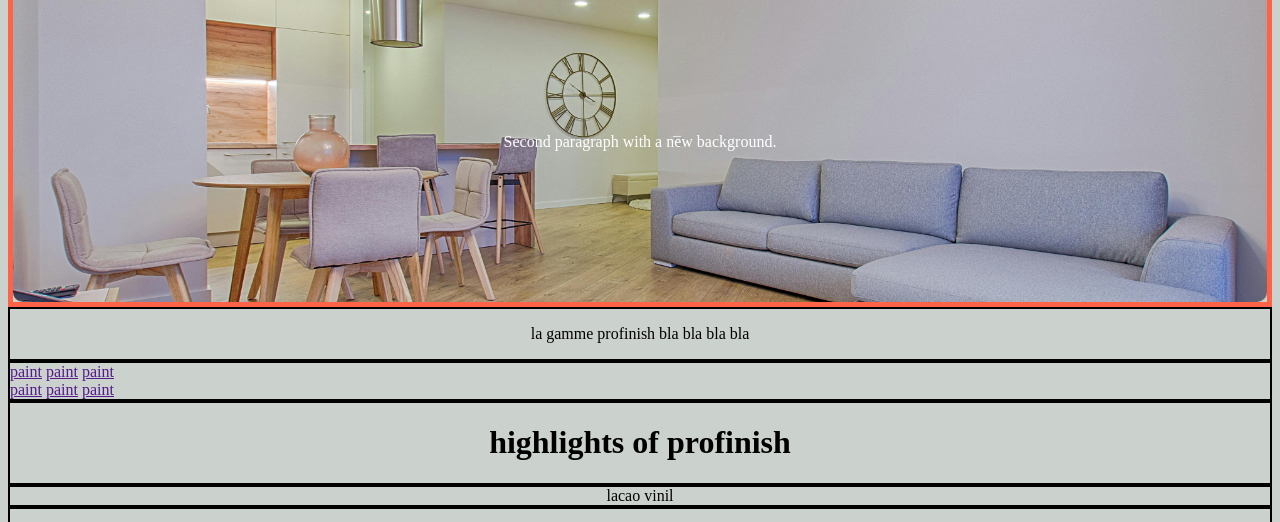
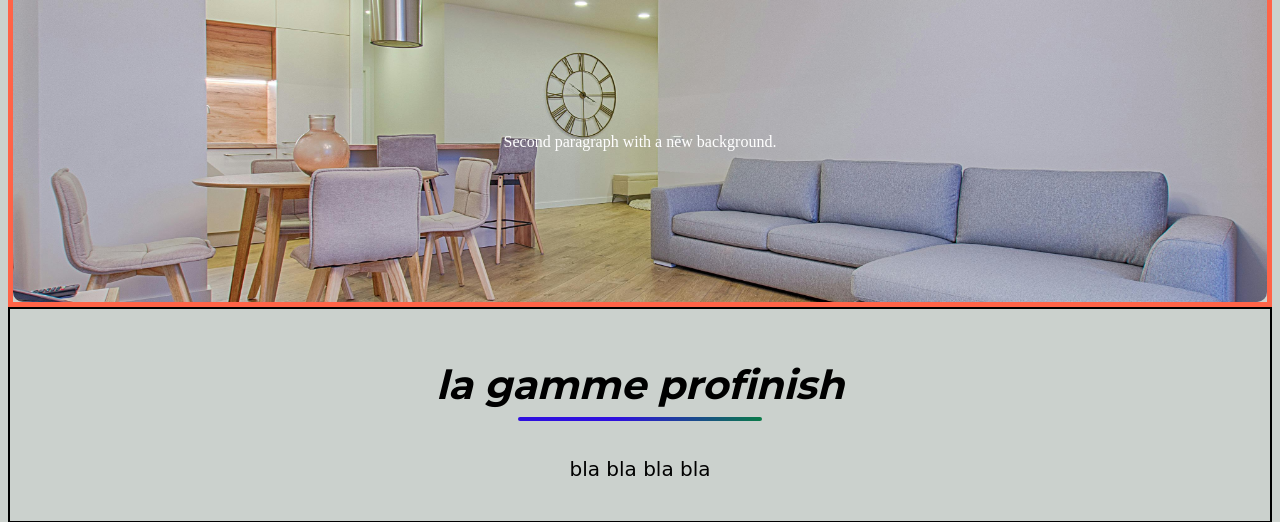
Before and after one commit to SalemBeck/profinish, a plain HTML site: page index.html in a window 1280 px wide. Shown: the part 211-733 px from the top of the page. Drawn offline with Linux system fonts and the light colour scheme.

Commit message:
some modifications

```diff
--- a/index.html
+++ b/index.html
@@ -5,6 +5,7 @@
   <meta name="viewport" content="width=device-width, initial-scale=1.0">
   <title>profinish</title>
   <link rel="stylesheet" href="style.css">
+  <link href="https://fonts.googleapis.com/css?family=Montserrat:700&display=swap" rel="stylesheet">
   <meta http-equiv="refresh" content="10">
 </head>
 <body>
@@ -25,7 +26,8 @@
 
   </div>
   <div class="gamme">
-    <p class="gammediscription">la gamme profinish bla bla bla bla </p>
+    <h1><i>la gamme profinish</i> </h1>
+    <p class="gammediscription">bla bla bla bla </p>
   </div>
   <div class="products-links">
     <a href="">paint</a>
--- a/style.css
+++ b/style.css
@@ -32,8 +32,6 @@ background-color: rgb(203, 209, 205);
   color: white;
 }
 .hero {
-  /* background-image: url('photos/home-deco.jpg'); */
-
   text-align: center;
   margin-top: 50px;
   border: solid tomato 5px;
@@ -54,8 +52,34 @@ background-color: rgb(203, 209, 205);
 }
 .gamme {
   display: flex;
+  flex-direction: column;
   justify-content: center;
-  border: solid black 2px ;
+  align-items: center;
+  border: solid black 2px;
+  text-align: center;
+  padding: 24px 0;
+}
+.gamme h1 {
+  font-size: 40px;
+  font-family: 'Montserrat', Arial, sans-serif;
+  margin-bottom: 16px;
+  position: relative;
+  display: inline-block;
+}
+
+.gamme h1::after {
+  content: "";
+  display: block;
+  width: 60%;
+  height: 4px;
+  background: linear-gradient(90deg, #2e0fdf 40%, #0a7b48 100%);
+  border-radius: 2px;
+  margin: 8px auto 0 auto;
+}
+.gamme p {
+  font-size: 20px;
+  font-family: cursive;
+  margin-bottom: 16px;
 }
 .products-links {
   display: block;
```
